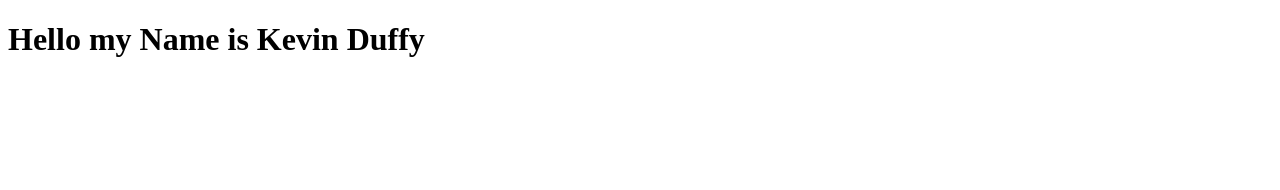
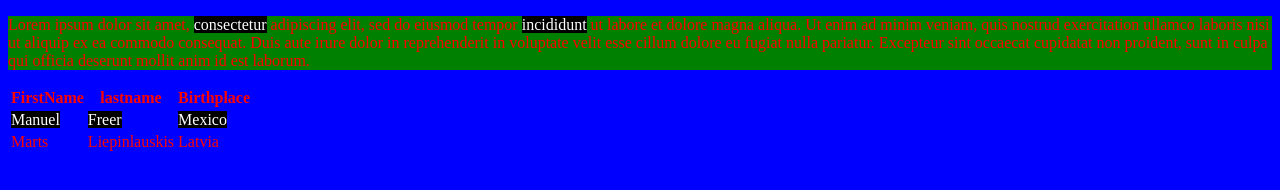
Before and after one commit to kevinduf/MyFirstWebSite, a plain HTML site: page index.html in a window 1280 px wide. Drawn offline with Linux system fonts and the light colour scheme.

Commit message:
git pull

```diff
--- a/index.html
+++ b/index.html
@@ -1,9 +1,28 @@
 <!DOCTYPE html>
-<html>
-    <head>
-        <title>Myfirstwebpage1</title>
-    </head>
-    <body>
-        <h1>Hello my Name is Kevin Duffy</h1>
-    </body>
+<html lang="en">
+	<head>
+		<title>Tables</title>
+		<link rel="stylesheet" href="style.css">
+	</head>
+
+	<body>
+	<p style="color:#FF0000";>Lorem ipsum dolor sit amet, <span>consectetur</span> adipiscing elit, sed do eiusmod tempor <span>incididunt</span> ut labore et dolore magna aliqua. Ut enim ad minim veniam, quis nostrud exercitation ullamco laboris nisi ut aliquip ex ea commodo consequat. Duis aute irure dolor in reprehenderit in voluptate velit esse cillum dolore eu fugiat nulla pariatur. Excepteur sint occaecat cupidatat non proident, sunt in culpa qui officia deserunt mollit anim id est laborum.</p>
+		<table>
+			<tr>
+				<th style="color:#FF0000";>FirstName</th>
+				<th style="color:#FF0000";>lastname</th>
+				<th style="color:#FF0000";>Birthplace</th>
+			</tr>
+			<tr>
+				<td style="color:#FF0000";><span>Manuel</span></t1>
+				<td style="color:#FF0000";><span>Freer</span></td>
+				<td style="color:#FF0000";><span>Mexico</span></td>
+			</tr>
+			<tr>
+				<td style="color:#FF0000";>Marts</td>
+				<td style="color:#FF0000";>Liepinlauskis</td>
+				<td style="color:#FF0000";>Latvia</td>
+			</tr>
+		</table>
+	</body>
 </html>
--- /dev/null
+++ b/style.css
@@ -0,0 +1,15 @@
+/*
+Style.css
+
+css comment
+*/
+body{
+	background-color: blue;
+}
+p	{
+	background-color: Green;
+}
+span{
+		background-color: Black;
+		color: white;
+}
```
